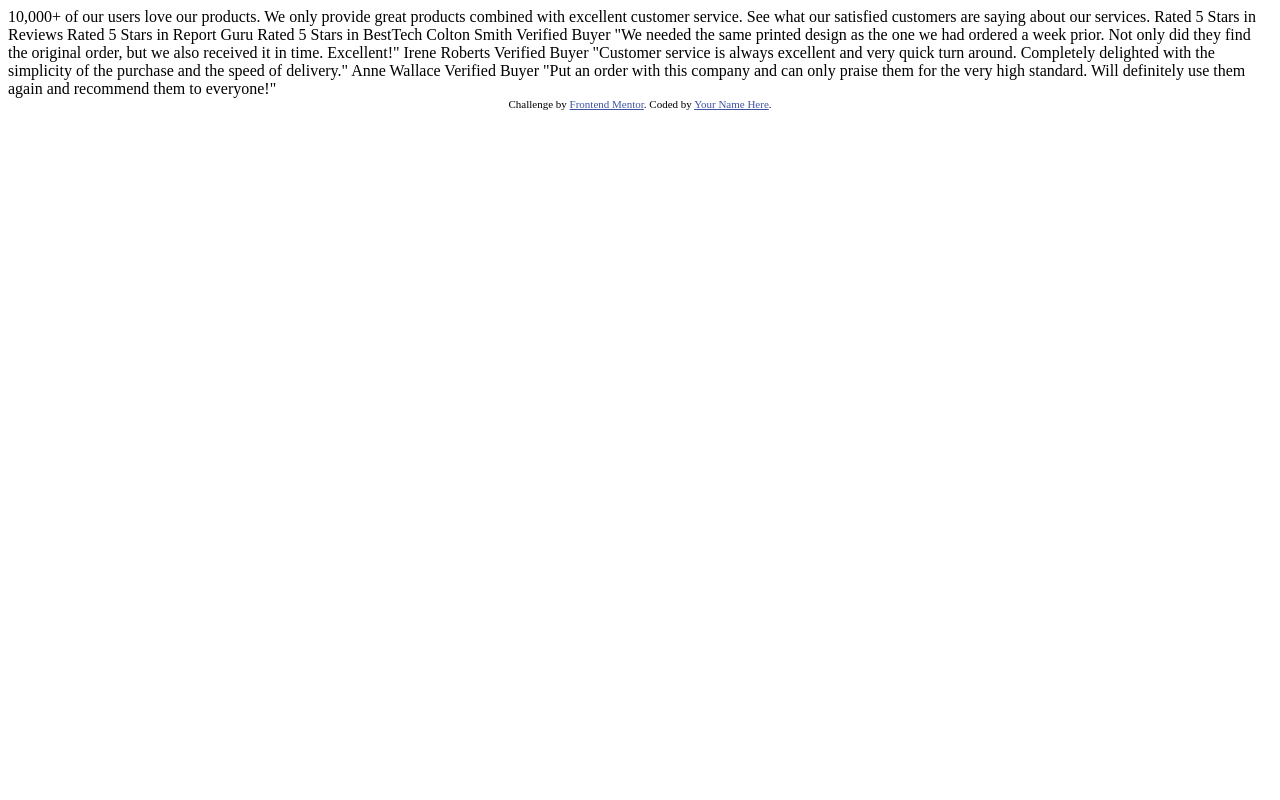
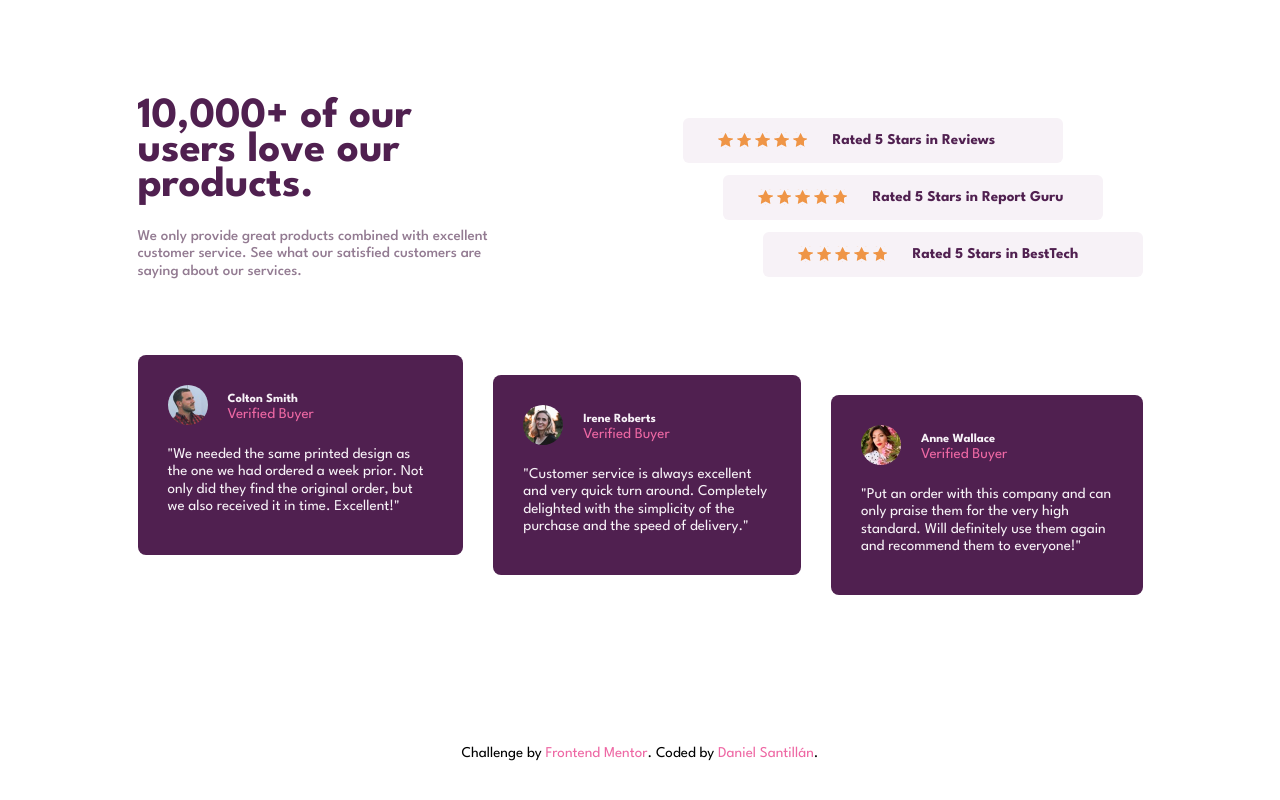
Before and after one commit to Dani237/Social-proof-section, a plain HTML site: page index.html in a window 1280 px wide. Drawn offline with Linux system fonts and the light colour scheme.

Commit message:
Feat: project finishied

```diff
--- a/css/styles.css
+++ b/css/styles.css
@@ -0,0 +1,188 @@
+:root {
+    --d-magenta: hsl(300, 43%, 22%);
+    --soft-pink: hsl(333, 80%, 67%);
+
+    --g-magenta: hsl(303, 10%, 53%);
+    --l-magenta: hsl(300, 24%, 96%);
+
+    --principal-font: 'League Spartan', sans-serif;
+}
+
+html {
+    box-sizing: border-box;
+    font-size: 62.5%;
+}
+*, *:before, *:after {
+    box-sizing: inherit;
+}
+
+body {
+    font-size: 1.5rem;
+    font-family: var(--principal-font);
+}
+h1, h5 {
+    margin: 0;
+}
+img {
+    max-width: 100%;
+}
+
+.container {
+    max-width: 100.5rem;
+    margin: 0  auto;
+}
+
+/* FIRST BLOCK */
+
+.first-block {
+    margin-top: 10rem;
+    display: flex;
+    gap: 5rem;
+    justify-content: space-between;
+    align-items: center;
+}
+
+/* DATA */
+
+.data {
+    max-width: 38rem;
+}
+.main-title {
+    color: var(--d-magenta);
+    font-size: 4.3rem;
+    font-weight: bold;
+    line-height: .8;
+    margin-bottom: 2.5rem;
+}
+.main-text {
+    color: var(--g-magenta);
+    font-weight: 500;
+}
+
+/* RATED */
+
+.rated {
+    display: flex;
+    flex-direction: column;
+    gap: 1.2rem;
+}
+.stars {
+    background-image: url(../images/icon-star.svg);
+    transform: scale(.9);
+    background-repeat: space;
+    width: 10rem;
+    height: 16px;
+}
+.rated-content {
+    display: flex;
+    gap: 2rem;
+    padding: 1.4rem 3rem 1.4rem 3rem;
+    background-color: var(--l-magenta);
+    border-radius: .6rem;
+    width: 38rem;
+}
+.rated-content:nth-child(2) {
+    margin-left: 4rem;
+}
+.rated-content:nth-child(3) {
+    margin-left: 8rem;
+}
+.rated-text {
+    color: var(--d-magenta);
+    font-weight: bold;
+}
+
+/* TESTIMONIALS */
+
+.testimonials {
+    margin-top: 6rem;
+    display: flex;
+    justify-content: space-between;
+    gap: 3rem;
+}
+.card {
+    background-color: var(--d-magenta);
+    padding: 3rem;
+    color: white;
+    border-radius: .8rem;
+    height: 20rem;
+}
+.card:nth-child(2) {
+    margin-top: 2rem;
+}
+.card:nth-child(3) {
+    margin-top: 4rem;
+}
+.card-header {
+    display: flex;
+    gap: 2rem;
+    margin-bottom: 1.6rem;
+    align-items: center;
+}
+.photo img {
+    width: 4rem;
+    border-radius: 50%;
+}
+.description h5,
+.t.text {
+    color: var(--l-magenta);
+}
+.description p {
+    color: var(--soft-pink);
+    margin: 0;
+}
+
+
+/* FOOTER */
+footer {
+    text-align: center;
+}
+.attribution {
+    margin-top: 15rem;
+    margin-bottom: 3rem;
+}
+a {
+    text-decoration: none;
+    color: var(--soft-pink);
+}
+
+@media (max-width: 375px) {
+    .container {
+        max-width: 85%;
+    }
+    .first-block {
+        flex-direction: column;
+        text-align: center;
+        margin-top: 6rem;
+        gap: 2rem;
+    }
+    .rated {
+        align-items: center;
+
+    }
+    .rated-content {
+        flex-direction: column;
+        align-items: center;
+        gap: 1rem;
+        max-width: 80%;
+    }
+    .stars {
+        width: 10rem;
+    }
+    .rated-content:nth-child(2) {
+        margin-left: 0;
+    }
+    .rated-content:nth-child(3) {
+        margin-left: 0;
+    }
+    .testimonials {
+        flex-direction: column;
+        margin-top: 4rem;
+    }
+    .card:nth-child(2) {
+        margin-top: 0;
+    }
+    .card:nth-child(3) {
+        margin-top: 0;
+    }
+}
--- a/index.html
+++ b/index.html
@@ -14,48 +14,88 @@
 
     <title>Frontend Mentor | Social proof section</title>
 
-    <!-- Feel free to remove these styles or customise in your own stylesheet 👍 -->
-    <style>
-      .attribution {
-        font-size: 11px;
-        text-align: center;
-      }
-      .attribution a {
-        color: hsl(228, 45%, 44%);
-      }
-    </style>
+    <link rel="preconnect" href="https://fonts.googleapis.com">
+    <link rel="preconnect" href="https://fonts.gstatic.com" crossorigin>
+    <link href="https://fonts.googleapis.com/css2?family=League+Spartan:wght@400;500;700&display=swap" rel="stylesheet">
+    <link rel="stylesheet" href="css/normalize.css">
+    <link rel="stylesheet" href="css/styles.css">
+
   </head>
   <body>
-    10,000+ of our users love our products.
+      <main class="container">
+          <div class="first-block">
+              <div class="data">
+                  <h1 class="main-title">10,000+ of our users love our products.</h1>
+                  <p class="main-text">We only provide great products combined with excellent customer service.
+                  See what our satisfied customers are saying about our services.</p>
+              </div>
+              <div class="rated">
+                  <div class="rated-content">
+                      <div class="stars">  </div>
+                      <div class="rated-text">Rated 5 Stars in Reviews</div>
+                  </div>
+                  <div class="rated-content">
+                      <div class="stars"></div>
+                      <div class="rated-text">Rated 5 Stars in Report Guru</div>
+                  </div>
+                  <div class="rated-content">
+                      <div class="stars"></div>
+                      <div class="rated-text">Rated 5 Stars in BestTech</div>
+                  </div>
+              </div>
+          </div>
+          <div class="testimonials">
+              <div class="card">
+                  <div class="card-header">
+                      <div class="photo">
+                          <img src="images/image-colton.jpg" alt="Profile Image">
+                      </div>
+                      <div class="description">
+                          <h5>Colton Smith</h5>
+                          <p>Verified Buyer</p>
+                      </div>
+                  </div>
+                  <div class="t text">"We needed the same printed design as the one we had ordered a week prior.
+                  Not only did they find the original order, but we also received it in time.
+                  Excellent!"</div>
+              </div>
+              <div class="card">
+                  <div class="card-header">
+                      <div class="photo">
+                          <img src="images/image-irene.jpg" alt="Profile Image">
+                      </div>
+                      <div class="description">
+                          <h5>Irene Roberts</h5>
+                          <p>Verified Buyer</p>
+                      </div>
+                  </div>
+                  <div class="t text">"Customer service is always excellent and very quick turn around. Completely
+                  delighted with the simplicity of the purchase and the speed of delivery."</div>
+              </div>
+              <div class="card">
+                  <div class="card-header">
+                      <div class="photo">
+                          <img src="images/image-anne.jpg" alt="Profile Image">
+                      </div>
+                      <div class="description">
+                          <h5>Anne Wallace</h5>
+                          <p>Verified Buyer</p>
+                      </div>
+                  </div>
+                  <div class="t text">"Put an order with this company and can only praise them for the very high
+                  standard. Will definitely use them again and recommend them to everyone!"</div>
+              </div>
+          </div>
+      </main>
 
-    We only provide great products combined with excellent customer service.
-    See what our satisfied customers are saying about our services.
+      <footer class="container">
+          <div class="attribution">
+            Challenge by
+            <a href="https://www.frontendmentor.io?ref=challenge" target="_blank">
+                Frontend Mentor</a
+            >. Coded by <a href="#">Daniel Santillán</a>.
+          </div>
+      </footer>
 
-    Rated 5 Stars in Reviews
-    Rated 5 Stars in Report Guru
-    Rated 5 Stars in BestTech
-
-    Colton Smith
-    Verified Buyer
-    "We needed the same printed design as the one we had ordered a week prior.
-    Not only did they find the original order, but we also received it in time.
-    Excellent!"
-
-    Irene Roberts
-    Verified Buyer
-    "Customer service is always excellent and very quick turn around. Completely
-    delighted with the simplicity of the purchase and the speed of delivery."
-
-    Anne Wallace
-    Verified Buyer
-    "Put an order with this company and can only praise them for the very high
-    standard. Will definitely use them again and recommend them to everyone!"
-
-    <div class="attribution">
-      Challenge by
-      <a href="https://www.frontendmentor.io?ref=challenge" target="_blank"
-        >Frontend Mentor</a
-      >. Coded by <a href="#">Your Name Here</a>.
-    </div>
   </body>
 </html>
```
